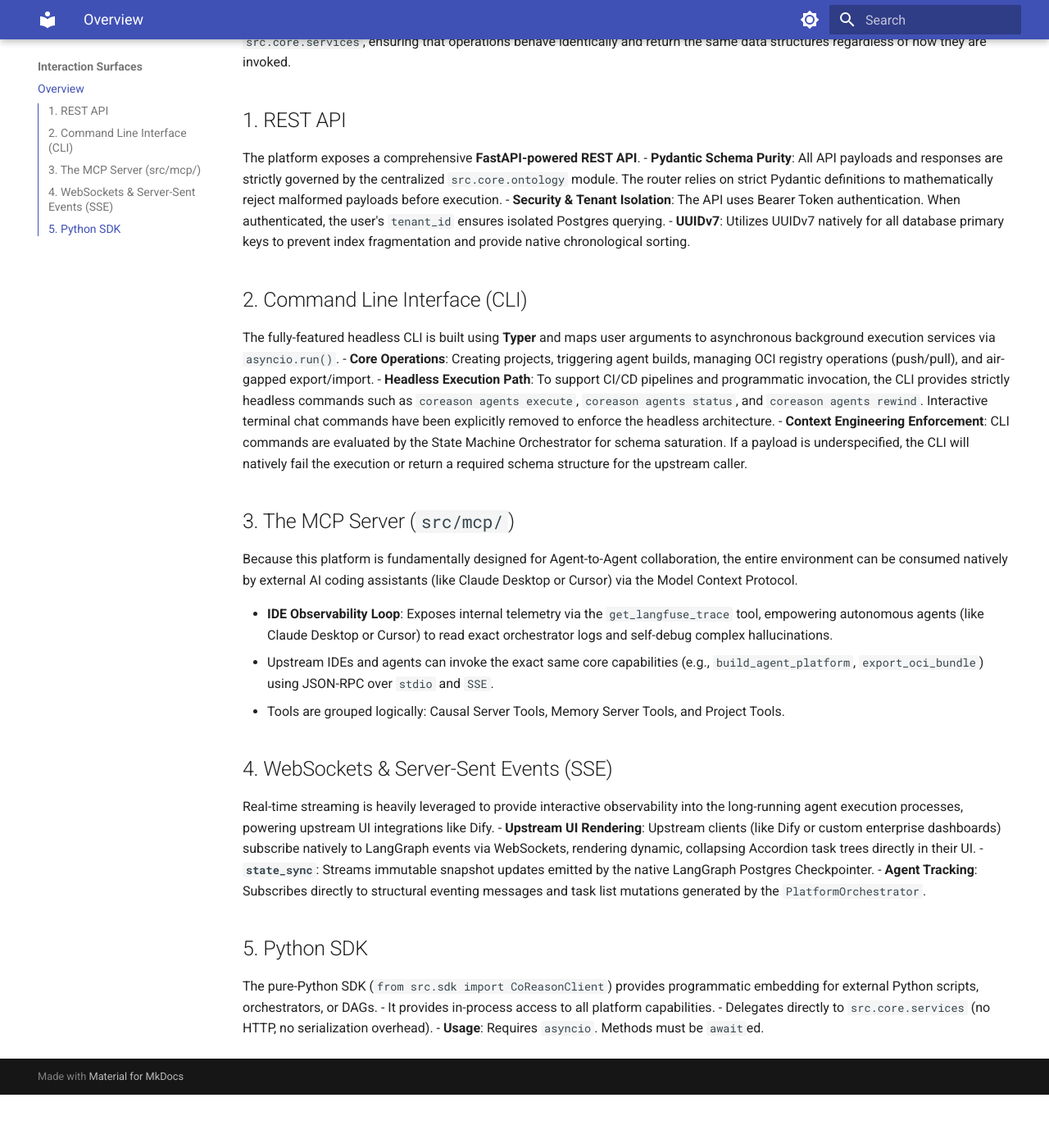
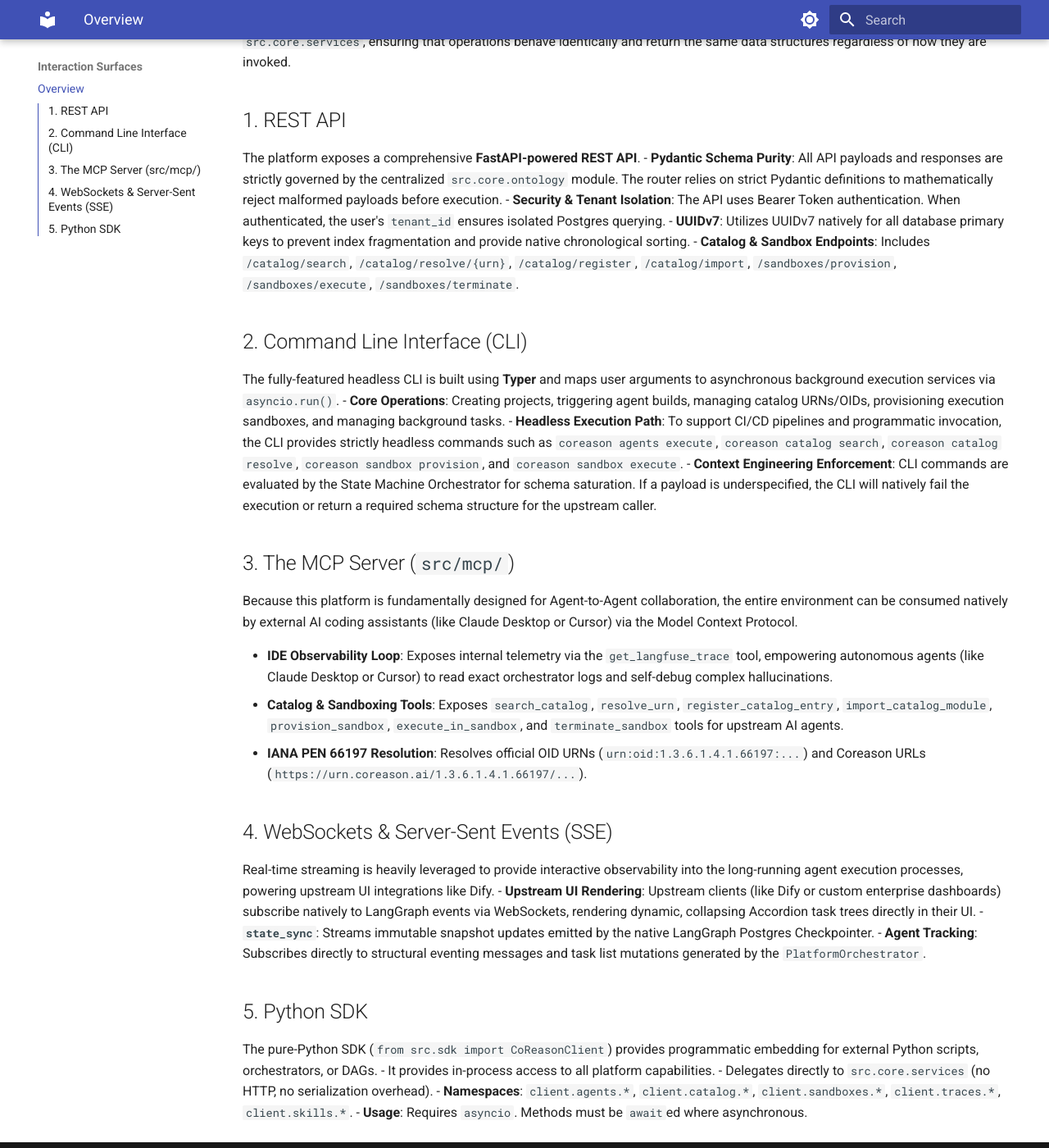
Before and after one commit to CoReason-AI/coreason-workspace-env, an MkDocs documentation site: the page built from docs/interaction_surfaces.md, in a window 1280 px wide and 1400 px high, scrolled down 241 px. Shown: the whole window at 82% size. Built offline with MkDocs 1.6.1 and Material for MkDocs 9.7.7, drawn with Linux system fonts in a browser that asks for light colours; before the commit the page ends 1576 px from its top, so only the background shows below that.

Commit message:
docs(interaction_surfaces): update 5-surface parity documentation for catalog and sandbox tools

```diff
--- a/docs/interaction_surfaces.md
+++ b/docs/interaction_surfaces.md
@@ -7,11 +7,12 @@
 - **Pydantic Schema Purity**: All API payloads and responses are strictly governed by the centralized `src.core.ontology` module. The router relies on strict Pydantic definitions to mathematically reject malformed payloads before execution.
 - **Security & Tenant Isolation**: The API uses Bearer Token authentication. When authenticated, the user's `tenant_id` ensures isolated Postgres querying.
 - **UUIDv7**: Utilizes UUIDv7 natively for all database primary keys to prevent index fragmentation and provide native chronological sorting.
+- **Catalog & Sandbox Endpoints**: Includes `/catalog/search`, `/catalog/resolve/{urn}`, `/catalog/register`, `/catalog/import`, `/sandboxes/provision`, `/sandboxes/execute`, `/sandboxes/terminate`.
 
 ## 2. Command Line Interface (CLI)
 The fully-featured headless CLI is built using **Typer** and maps user arguments to asynchronous background execution services via `asyncio.run()`.
-- **Core Operations**: Creating projects, triggering agent builds, managing OCI registry operations (push/pull), and air-gapped export/import.
-- **Headless Execution Path**: To support CI/CD pipelines and programmatic invocation, the CLI provides strictly headless commands such as `coreason agents execute`, `coreason agents status`, and `coreason agents rewind`. Interactive terminal chat commands have been explicitly removed to enforce the headless architecture.
+- **Core Operations**: Creating projects, triggering agent builds, managing catalog URNs/OIDs, provisioning execution sandboxes, and managing background tasks.
+- **Headless Execution Path**: To support CI/CD pipelines and programmatic invocation, the CLI provides strictly headless commands such as `coreason agents execute`, `coreason catalog search`, `coreason catalog resolve`, `coreason sandbox provision`, and `coreason sandbox execute`.
 - **Context Engineering Enforcement**: CLI commands are evaluated by the State Machine Orchestrator for schema saturation. If a payload is underspecified, the CLI will natively fail the execution or return a required schema structure for the upstream caller.
 
 ## 3. The MCP Server (`src/mcp/`)
@@ -19,8 +20,8 @@
 Because this platform is fundamentally designed for Agent-to-Agent collaboration, the entire environment can be consumed natively by external AI coding assistants (like Claude Desktop or Cursor) via the Model Context Protocol.
 
 - **IDE Observability Loop**: Exposes internal telemetry via the `get_langfuse_trace` tool, empowering autonomous agents (like Claude Desktop or Cursor) to read exact orchestrator logs and self-debug complex hallucinations.
-- Upstream IDEs and agents can invoke the exact same core capabilities (e.g., `build_agent_platform`, `export_oci_bundle`) using JSON-RPC over `stdio` and `SSE`.
-- Tools are grouped logically: Causal Server Tools, Memory Server Tools, and Project Tools.
+- **Catalog & Sandboxing Tools**: Exposes `search_catalog`, `resolve_urn`, `register_catalog_entry`, `import_catalog_module`, `provision_sandbox`, `execute_in_sandbox`, and `terminate_sandbox` tools for upstream AI agents.
+- **IANA PEN 66197 Resolution**: Resolves official OID URNs (`urn:oid:1.3.6.1.4.1.66197:...`) and Coreason URLs (`https://urn.coreason.ai/1.3.6.1.4.1.66197/...`).
 
 ## 4. WebSockets & Server-Sent Events (SSE)
 Real-time streaming is heavily leveraged to provide interactive observability into the long-running agent execution processes, powering upstream UI integrations like Dify.
@@ -32,4 +33,5 @@
 The pure-Python SDK (`from src.sdk import CoReasonClient`) provides programmatic embedding for external Python scripts, orchestrators, or DAGs.
 - It provides in-process access to all platform capabilities.
 - Delegates directly to `src.core.services` (no HTTP, no serialization overhead).
-- **Usage**: Requires `asyncio`. Methods must be `await`ed.
+- **Namespaces**: `client.agents.*`, `client.catalog.*`, `client.sandboxes.*`, `client.traces.*`, `client.skills.*`.
+- **Usage**: Requires `asyncio`. Methods must be `await`ed where asynchronous.
```
